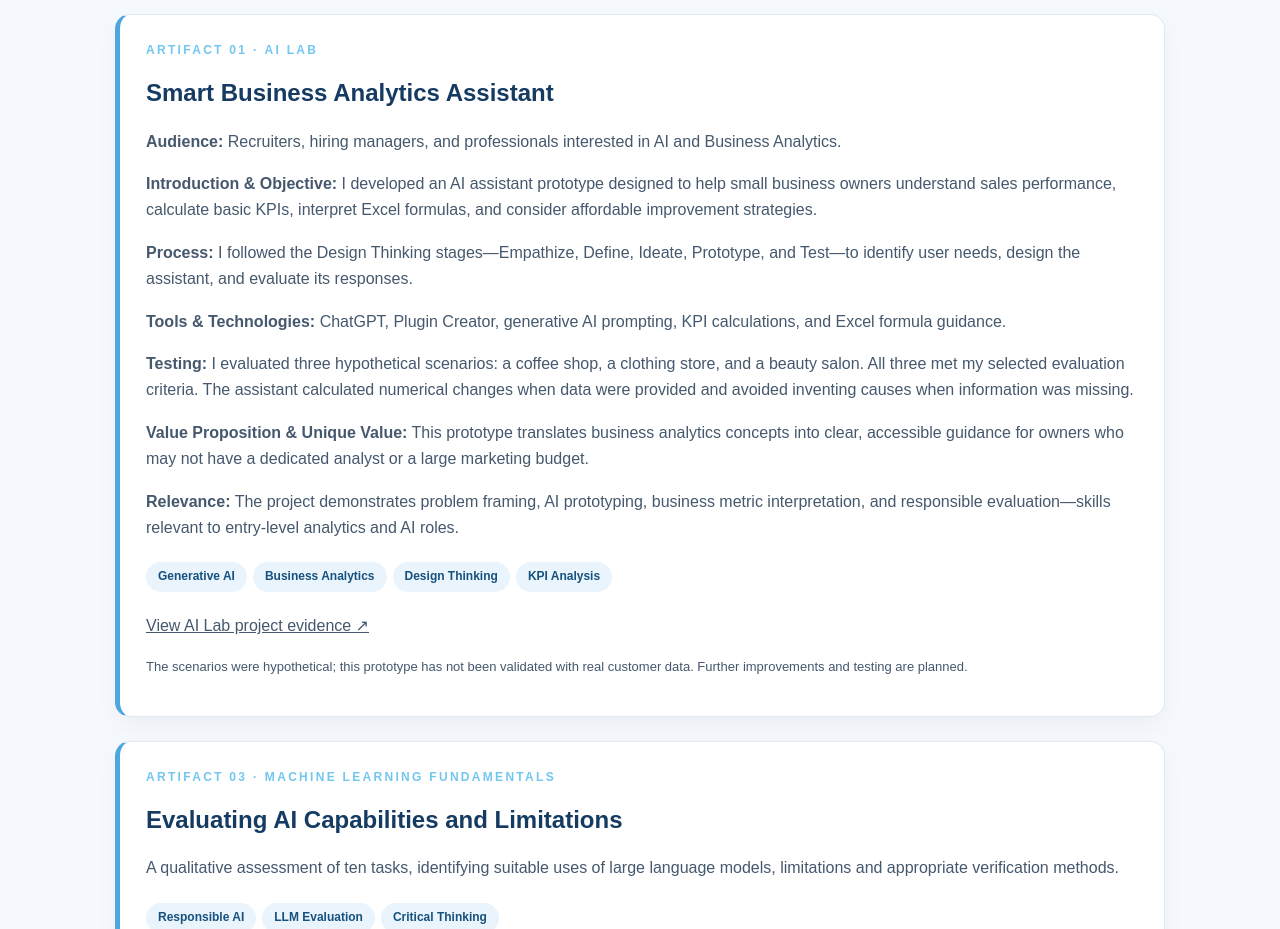
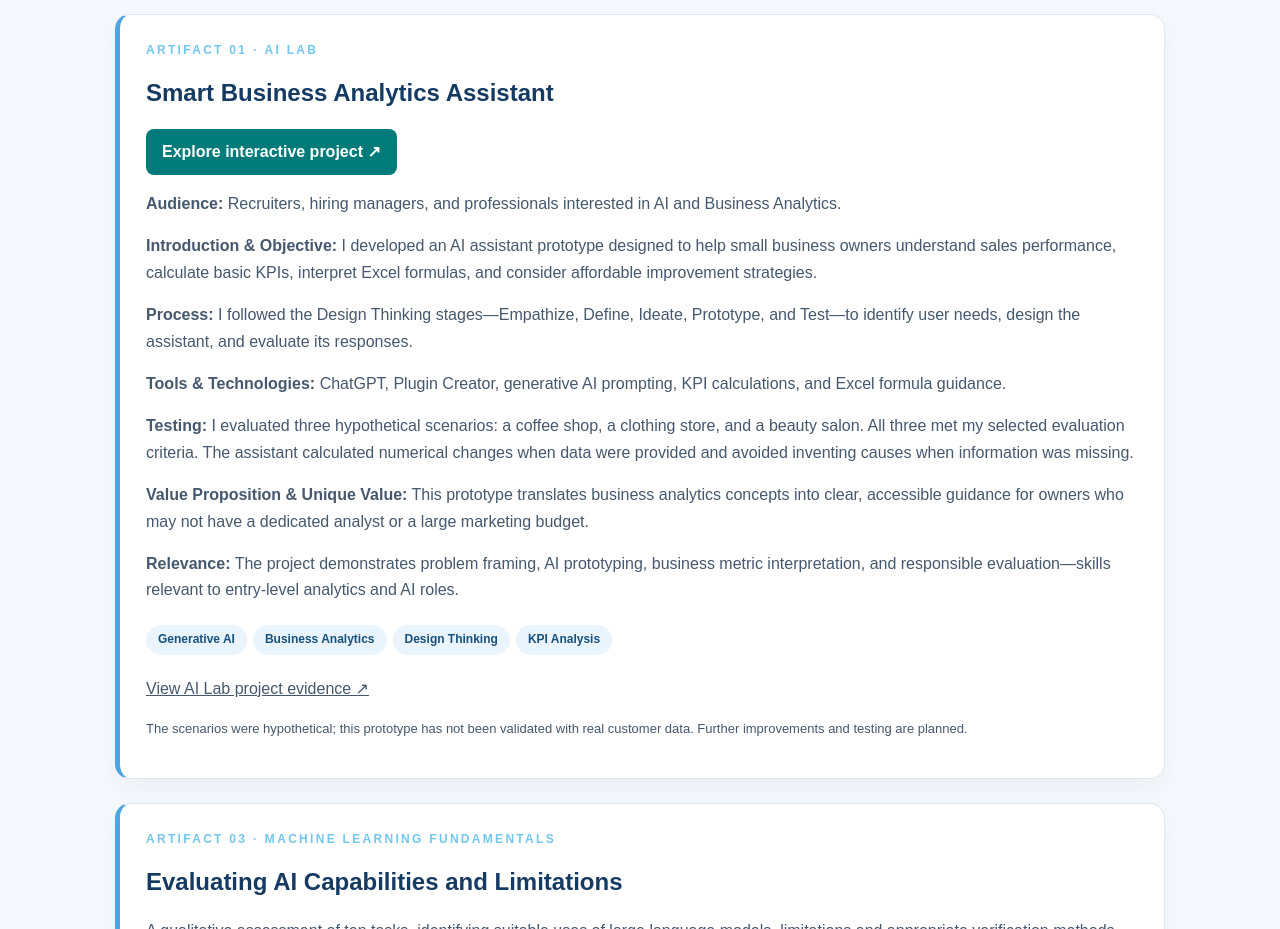
Before and after one commit to juliethrobles/juliethrobles.github.io, a plain HTML site: page index.html in a window 1280 px wide. Shown: the part 1420-2349 px from the top of the page. Drawn offline with Linux system fonts and the light colour scheme.

Commit message:
Link Artifact 1 interactive case study from portfolio

```diff
--- a/index.html
+++ b/index.html
@@ -50,6 +50,7 @@
       <article class="project">
         <div class="eyebrow">Artifact 01 · AI Lab</div>
         <h3>Smart Business Analytics Assistant</h3>
+        <p><a href="artifact-1.html" style="display:inline-block;padding:10px 16px;background:#007b79;color:white;border-radius:8px;text-decoration:none;font-weight:bold">Explore interactive project ↗</a></p>
         <p><strong>Audience:</strong> Recruiters, hiring managers, and professionals interested in AI and Business Analytics.</p>
         <p><strong>Introduction &amp; Objective:</strong> I developed an AI assistant prototype designed to help small business owners understand sales performance, calculate basic KPIs, interpret Excel formulas, and consider affordable improvement strategies.</p>
         <p><strong>Process:</strong> I followed the Design Thinking stages—Empathize, Define, Ideate, Prototype, and Test—to identify user needs, design the assistant, and evaluate its responses.</p>
```
